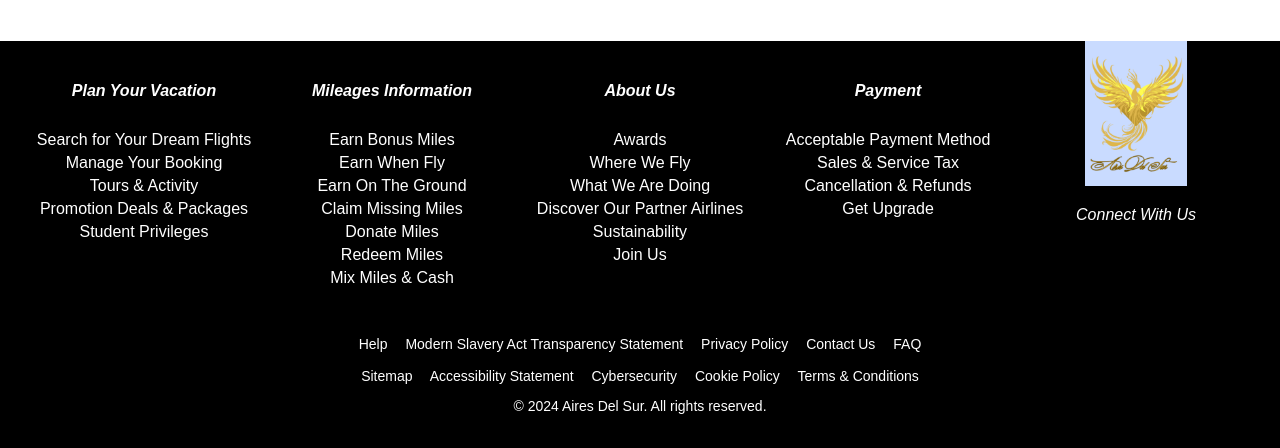
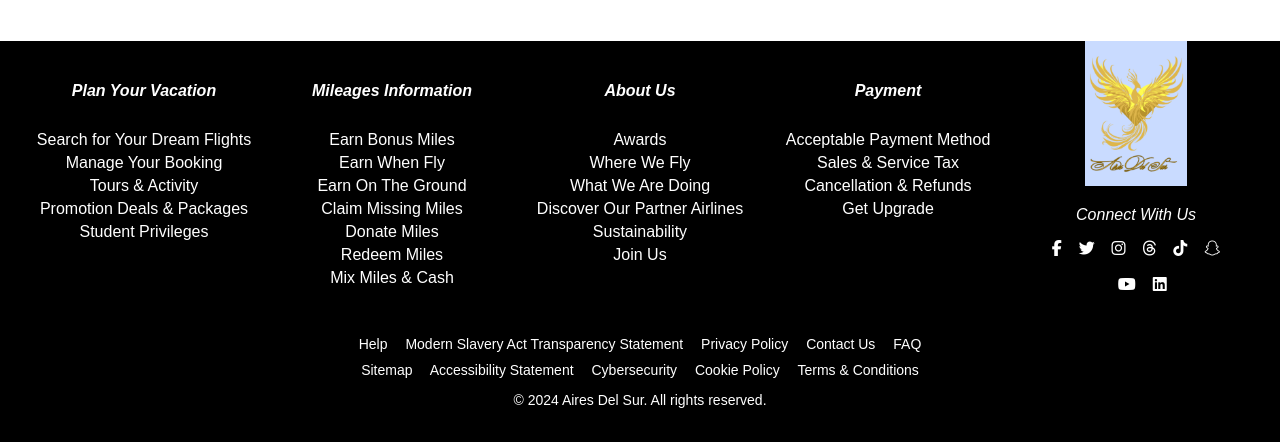
Before and after one commit to dewi1301/AiresDelSur_CSP1123_T2430, a Flask app: page /base in a window 1280 px wide. Shown: the part 1469-1917 px from the top of the page. Run offline with Flask 3, Linux system fonts and the light colour scheme; some libraries are stand-ins or nearby versions.

Commit message:
Update base.html

```diff
--- a/templates/base.html
+++ b/templates/base.html
@@ -9,6 +9,7 @@
     <link rel="icon" href="{{ url_for('static', filename='logo3.png') }}" type="image/png" style="max-width:5%;height:auto;">
     <link rel="stylesheet" href="{{ url_for('static', filename='style.css') }}">
     <link rel="stylesheet" href="{{ url_for('static', filename='about_us_style.css') }}">
+    <link rel="stylesheet" href="https://cdnjs.cloudflare.com/ajax/libs/font-awesome/6.5.2/css/all.min.css">
     {% block title %}
 
     {% endblock %}
@@ -91,15 +92,39 @@
                     <li><a href="#">Get Upgrade</a></li>
                 </ul>
             </div>
+            <!-- Logo Section -->
+            <div class="footer-column">
+            <div class="logo-section">
             <center>
-            <!-- Logo Section -->
-            <div class="logo-section">
-                <img src="{{ url_for('static', filename='logo4.png') }}" type="image/png" style="max-width:45%;height:auto;" alt="Aires Del Sur Logo">
-                    <p id="unique-heading">Connect With Us</p>
-                    <a href="{{ url_for('static', filename='logo3.png') }}" type="image/png" style="max-width:15%;height:auto;"></a>
-                    <a href="{{ url_for('static', filename='logo3.png') }}" type="image/png" style="max-width:15%;height:auto;"></a>
-                </div>
+            <img src="{{ url_for('static', filename='logo4.png') }}" type="image/png" style="max-width:45%;height:auto;" alt="Aires Del Sur Logo">
+                <p id="unique-heading">Connect With Us</p>
+                <a href="https://www.facebook.com" target="_blank">
+                    <i class="fab fa-facebook-f"></i>
+                </a>&ensp;
+                <a href="https://www.twitter.com" target="_blank">
+                    <i class="fab fa-twitter"></i>
+                </a>&ensp;
+                <a href="https://www.instagram.com" target="_blank">
+                    <i class="fab fa-instagram"></i>
+                </a>&ensp;
+                <a href="https://www.threads.com" target="_blank">
+                    <i class="fab fa-threads"></i>
+                </a>&ensp;
+                <a href="https://www.tiktok.com" target="_blank">
+                    <i class="fab fa-tiktok"></i>
+                </a>&ensp;
+                <a href="https://www.snapchat.com" target="_blank">
+                    <i class="fab fa-snapchat"></i><br><br>
+                </a>&ensp;
+                <a href="https://www.youtube.com" target="_blank">
+                    <i class="fab fa-youtube"></i>
+                </a>&ensp;
+                <a href="https://www.linkedin.com" target="_blank">
+                    <i class="fab fa-linkedin"></i>
+                </a>
             </center>
+            </div>
+            </div>
         </div>
         <br>
         <div class="footer-bottom">
@@ -108,12 +133,15 @@
             <a href="#">Privacy Policy</a>&emsp;
             <a href="#">Contact Us</a>&emsp;
             <a href="#">FAQ</a>
-        <br><br>
+        </div>
+        <div class="footer-bottom">
             <a href="#">Sitemap</a></li>&emsp;
             <a href="#">Accessibility Statement</a>&emsp;
             <a href="#">Cybersecurity</a>&emsp;
             <a href="#">Cookie Policy</a>&emsp;
             <a href="#">Terms & Conditions</a>
+        </div>
+        <div class="footer-bottom">
             <p>© 2024 Aires Del Sur. All rights reserved.</p>
         </div>
     </footer>
```
